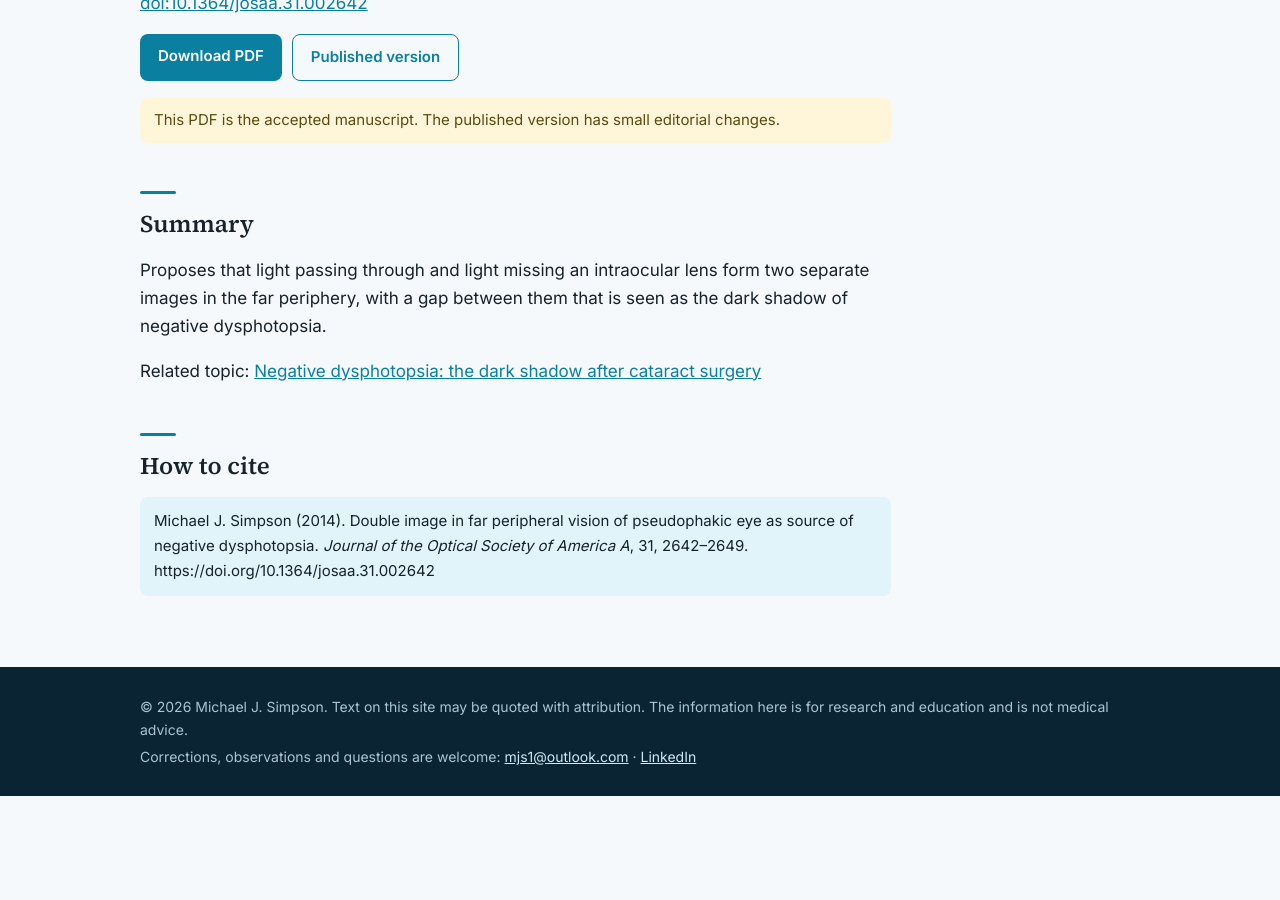
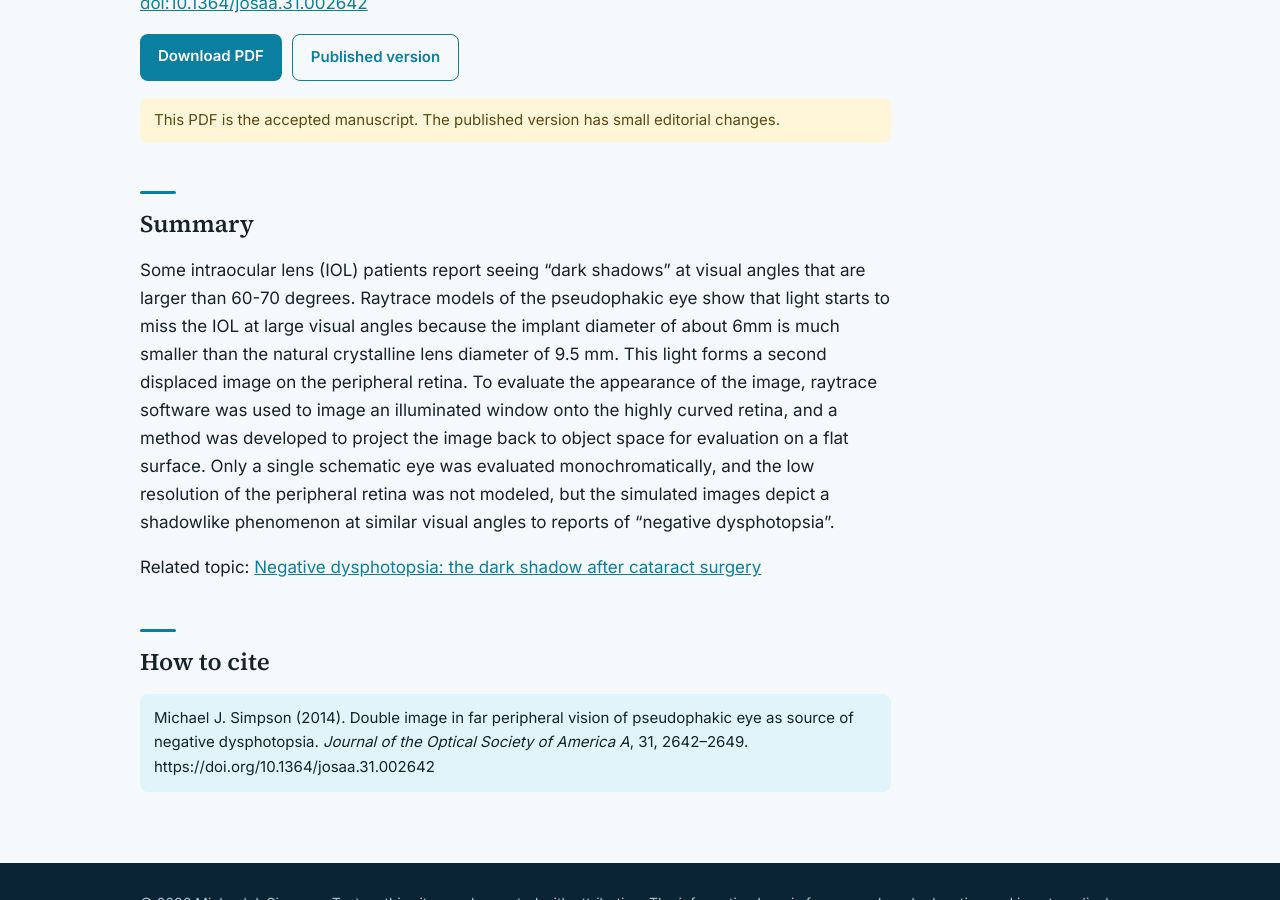
Before and after one commit to mjs1mjs1/eyeopticz, a Jekyll site: the page built from _papers/double-image-far-peripheral-vision.md, in a window 1280 px wide and 900 px high, scrolled down 607 px. Built offline with Jekyll 4.4.1, drawn with Linux system fonts in a browser that asks for light colours; before the commit the page ends 1403 px from its top, so only the background shows below that.

Commit message:
Update double-image-far-peripheral-vision.md

```diff
--- a/_papers/double-image-far-peripheral-vision.md
+++ b/_papers/double-image-far-peripheral-vision.md
@@ -14,4 +14,4 @@ topic: dysphotopsia
 version_note: This PDF is the accepted manuscript. The published version has small editorial changes.
 ---
 <!-- Replace this paragraph with the paper's abstract. -->
-Proposes that light passing through and light missing an intraocular lens form two separate images in the far periphery, with a gap between them that is seen as the dark shadow of negative dysphotopsia.
+Some intraocular lens (IOL) patients report seeing “dark shadows” at visual angles that are larger than 60-70 degrees. Raytrace models of the pseudophakic eye show that light starts to miss the IOL at large visual angles because the implant diameter of about 6mm is much smaller than the natural crystalline lens diameter of 9.5 mm. This light forms a second displaced image on the peripheral retina. To evaluate the appearance of the image, raytrace software was used to image an illuminated window onto the highly curved retina, and a method was developed to project the image back to object space for evaluation on a flat surface. Only a single schematic eye was evaluated monochromatically, and the low resolution of the peripheral retina was not modeled, but the simulated images depict a shadowlike phenomenon at similar visual angles to reports of “negative dysphotopsia”.
```
